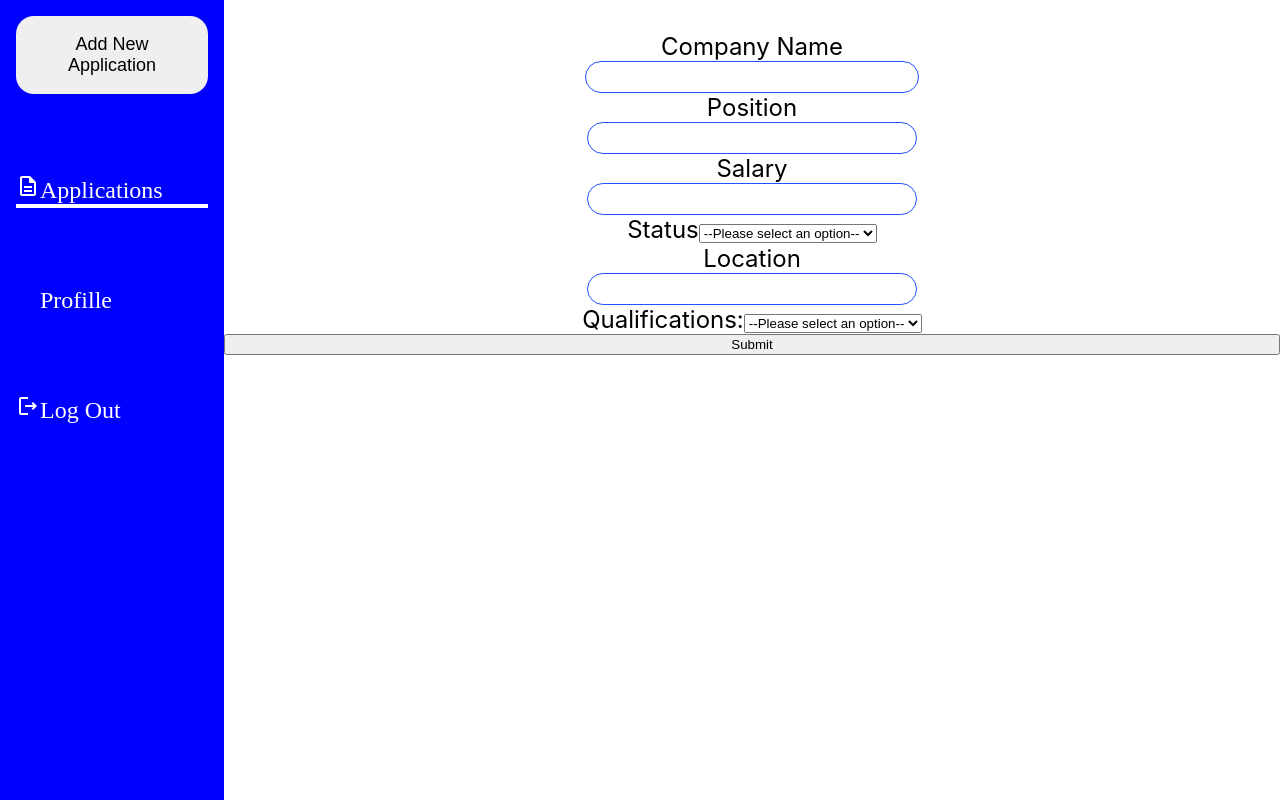
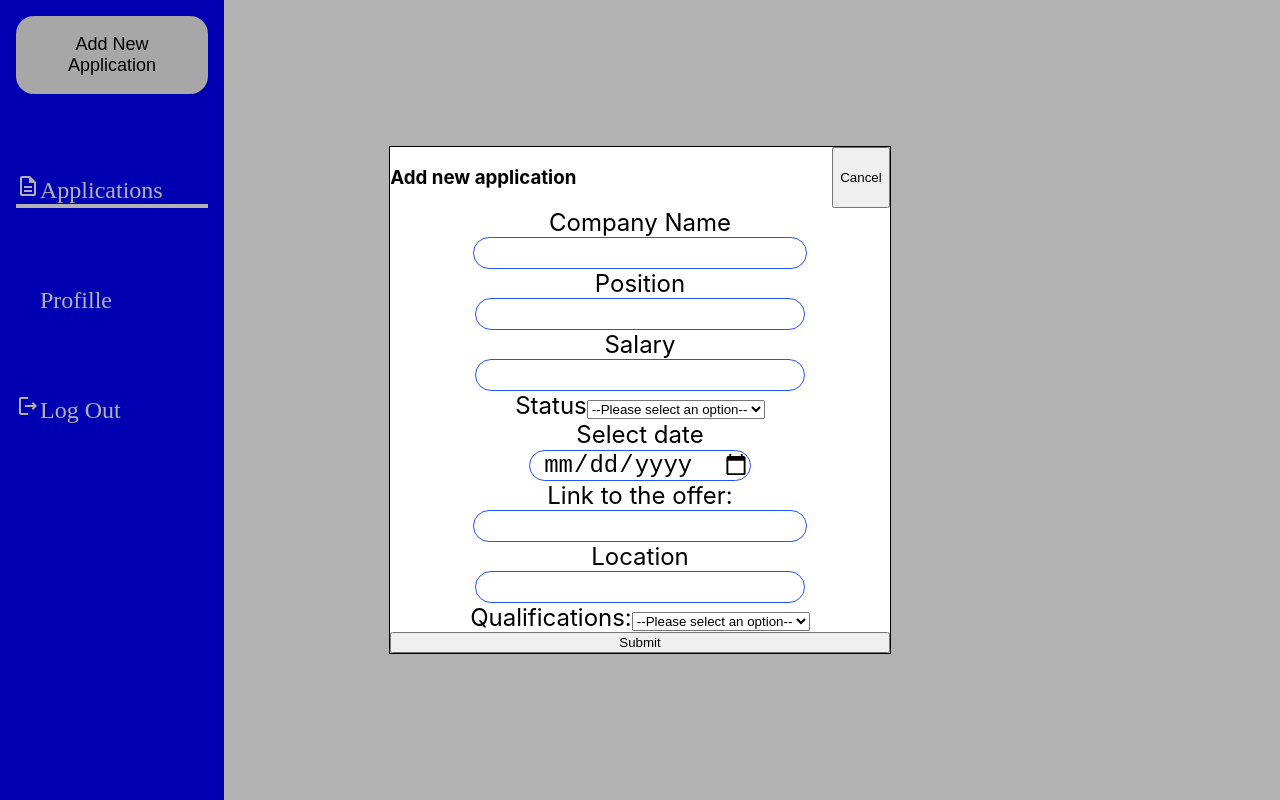
Before and after one commit to CrazyReborn/jhunt-client, a React (Create React App) app: page /dashboard/applications/new in a window 1280 px wide. Both pictures are taken after a click on the button "Add New Application". Built offline with nearby package versions, Linux system fonts and the light colour scheme; some icons are missing.

Commit message:
refactor: changed newApplicaitonForm component into a modal and render it with portal.

```diff
--- a/src/components/Applications/ApplicationDetailed.js
+++ b/src/components/Applications/ApplicationDetailed.js
@@ -54,33 +54,19 @@ export default function ApplicationDetailed() {
               {application.status}
             </p>
             <p>
-              {'Location: '}
-              {application.location}
-            </p>
-            <p>
-              {'Aggregator: '}
-              {application.aggregator}
-            </p>
-            <p>
-              {'Found on: '}
-              {typeof application.found_on === 'undefined'
+              {'Date: '}
+              {typeof application.date === 'undefined'
                 ? ''
-                : format(parseISO(application.found_on), 'yyyy-MM-dd')}
+                : format(parseISO(application.date), 'yyyy-MM-dd')}
             </p>
             <p>
               <a
-                href={application.job_link}
+                href={application.jobLink}
                 target="_blank"
                 rel="noreferrer"
               >
                 Job link
               </a>
-            </p>
-            <p>
-              {'Answers received: '}
-              {typeof application.answer_received === 'undefined'
-                ? ''
-                : format(parseISO(application.answer_received), 'yyyy-MM-dd')}
             </p>
             <p>
               {'Qualifications: '}
--- a/src/components/Applications/ApplicationUpdateForm.js
+++ b/src/components/Applications/ApplicationUpdateForm.js
@@ -10,12 +10,8 @@ export default function ApplicationUpdateForm(props) {
   const [salary, setSalary] = useState(application.salary);
   const [status, setStatus] = useState(application.status);
   const [location, setLocation] = useState(application.location);
-  const [aggregator, setAggregator] = useState(application.aggregator);
-  const [foundOn, setFoundOn] = useState(format(parseISO(application.found_on), 'yyyy-MM-dd'));
-  const [cvSentOn, setCvSentOn] = useState(format(parseISO(application.cv_sent_on), 'yyyy-MM-dd'));
-  const [cvPath, setCvPath] = useState(application.cv_path);
-  const [jobLink, setJobLink] = useState(application.job_link);
-  const [answerReceived, setAnswerReceived] = useState(format(parseISO(application.answer_received), 'yyyy-MM-dd'));
+  const [date, setDate] = useState(format(parseISO(application.date)));
+  const [jobLink, setJobLink] = useState(application.jobLink);
   const [qualificationsMet, setQualificationsMet] = useState(application.qualifications_met);
   const [errors, setErrors] = useState([]);
 
@@ -33,12 +29,7 @@ export default function ApplicationUpdateForm(props) {
         salary,
         status,
         location,
-        aggregator,
-        foundOn,
-        cvSentOn,
-        cvPath,
-        jobLink,
-        answerReceived,
+        date,
         qualificationsMet,
       }),
     }).then((res) => res.json())
@@ -76,38 +67,23 @@ export default function ApplicationUpdateForm(props) {
             <option value={null}>--Please select an option--</option>
             <option value="Application sent">Application sent</option>
             <option value="No answer">No answer</option>
-            <option value="Rejection">Rejection</option>
-            <option value="Upcoming interview">Upcoming interview</option>
+            <option value="No offer">No offer</option>
+            <option value="Phone call">Phone call</option>
+            <option value="Interview">Interview</option>
             <option value="Offered">Offered</option>
           </select>
+        </label>
+        <label htmlFor="date">
+          Select date
+          <input type="date" value={date} onChange={(e) => setDate(e.target.value)} />
         </label>
         <label htmlFor="location">
           Location
           <input type="text" id="location" value={location} onChange={(e) => setLocation(e.target.value)} />
         </label>
-        <label htmlFor="aggregator">
-          Aggregator
-          <input type="text" id="aggregator" value={aggregator} onChange={(e) => setAggregator(e.target.value)} />
-        </label>
-        <label htmlFor="foundOn">
-          Offer was found on:
-          <input type="date" id="foundOn" value={foundOn} onChange={(e) => setFoundOn(e.target.value)} />
-        </label>
-        <label htmlFor="cvSentOn">
-          CV was sent on:
-          <input type="date" id="cvSentOn" value={cvSentOn} onChange={(e) => setCvSentOn(e.target.value)} />
-        </label>
-        <label htmlFor="cvPath">
-          Upload CV
-          <input type="file" id="cvPath" value={cvPath} onChange={(e) => setCvPath(e.target.value)} />
-        </label>
         <label htmlFor="jobLink">
           Link to the offer:
           <input type="text" id="jobLink" value={jobLink} onChange={(e) => setJobLink(e.target.value)} />
-        </label>
-        <label htmlFor="answerReceivedOn">
-          Answer received on:
-          <input type="date" id="answerReceivedOn" value={answerReceived} onChange={(e) => setAnswerReceived(e.target.value)} />
         </label>
         <label htmlFor="qualificationsMet">
           Qualifications:
--- a/src/components/Applications/NewApplicationForm.js
+++ b/src/components/Applications/NewApplicationForm.js
@@ -1,16 +1,17 @@
 import React, { useState } from 'react';
-import { useNavigate } from 'react-router-dom';
+import ReactDOM from 'react-dom';
 import '../../styles/newApplicationForm.css';
 
-export default function NewApplicationForm() {
+export default function NewApplicationForm({ creatingNew, setCreatingNew }) {
   const [companyName, setCompanyName] = useState('');
   const [position, setPosition] = useState('');
   const [salary, setSalary] = useState('');
   const [status, setStatus] = useState('');
   const [location, setLocation] = useState('');
+  const [date, setDate] = useState('');
+  const [jobLink, setJobLink] = useState('');
   const [qualificationsMet, setQualificationsMet] = useState('');
   const [errors, setErrors] = useState([]);
-  const navigation = useNavigate();
 
   const onSubmit = (e) => {
     e.preventDefault();
@@ -26,6 +27,8 @@ export default function NewApplicationForm() {
         salary,
         status,
         location,
+        date,
+        jobLink,
         qualificationsMet,
       }),
     }).then((res) => res.json())
@@ -33,14 +36,19 @@ export default function NewApplicationForm() {
         console.log(json.msg, json.err);
         if (typeof json.msg === 'undefined') {
           setErrors(json.err.errors);
-        } else navigation('/dashboard/applications');
+        } else setCreatingNew(false);
       })
       .catch((err) => setErrors(err));
   };
 
-  return (
-    <>
-      <form className="newApplication" onSubmit={(e) => onSubmit(e)}>
+  if (!creatingNew) return null;
+  return ReactDOM.createPortal(
+    <div className="new-application-container">
+      <form className="new-application" onSubmit={(e) => onSubmit(e)}>
+        <div className="sub-container">
+          <h3>Add new application</h3>
+          <button type="button" onClick={() => setCreatingNew(false)}>Cancel</button>
+        </div>
         <label htmlFor="companyName">
           Company Name
           <input type="text" id="companyName" value={companyName} onChange={(e) => setCompanyName(e.target.value)} />
@@ -64,6 +72,14 @@ export default function NewApplicationForm() {
             <option value="Interview">Interview</option>
             <option value="Offered">Offered</option>
           </select>
+        </label>
+        <label htmlFor="date">
+          Select date
+          <input type="date" value={date} onChange={(e) => setDate(e.target.value)} />
+        </label>
+        <label htmlFor="jobLink">
+          Link to the offer:
+          <input type="text" id="jobLink" value={jobLink} onChange={(e) => setJobLink(e.target.value)} />
         </label>
         <label htmlFor="location">
           Location
@@ -89,6 +105,7 @@ export default function NewApplicationForm() {
           </div>
         )
         : ''}
-    </>
+    </div>,
+    document.getElementById('portal'),
   );
 }
--- a/src/components/Navbar.js
+++ b/src/components/Navbar.js
@@ -1,18 +1,17 @@
-import React from 'react';
-import { NavLink, useNavigate } from 'react-router-dom';
+import React, { useState } from 'react';
+import { NavLink } from 'react-router-dom';
 import { ReactComponent as ApplicationsLogo } from '../images/description_black_24dp.svg';
 import { ReactComponent as ProfileLogo } from '../images/manage_accounts_black_24dp.svg';
 import { ReactComponent as LogoutLogo } from '../images/logout_black_24dp.svg';
 import '../styles/Navbar.css';
+import NewApplicationForm from './Applications/NewApplicationForm';
 
 export default function Navbar() {
-  const navigate = useNavigate();
-  const onClickAddNew = () => {
-    navigate('/dashboard/applications/new');
-  };
+  const [creatingNew, setCreatingNew] = useState(false);
   return (
+    <>
       <nav>
-      <button type="button" className="btn-action" onClick={() => onClickAddNew()}>Add New Application</button>
+        <button type="button" className="btn-action" onClick={() => setCreatingNew(true)}>Add New Application</button>
         <ul>
           <li>
             <NavLink to="/dashboard/applications">
@@ -34,5 +33,7 @@ export default function Navbar() {
           </li>
         </ul>
       </nav>
+      <NewApplicationForm creatingNew={creatingNew} setCreatingNew={setCreatingNew} />
+    </>
   );
 }
--- a/src/styles/newApplicationForm.css
+++ b/src/styles/newApplicationForm.css
@@ -1,4 +1,26 @@
-.newApplication {
+.new-application-container {
+  position: fixed;
+  display: flex;
+  justify-content: center;
+  top: 0;
+  right: 0;
+  left: 0;
+  bottom: 0;
+  background-color: rgba(0, 0, 0, 0.3);
+  z-index: 1000;
+}
+
+.new-application {
   display: flex;
   flex-direction: column;
+  margin: auto 0 auto;
+  width: fit-content;
+  height: fit-content;
+  background-color: white;
+  border: 1px solid black;
 }
+
+.sub-container {
+  display: flex;
+  justify-content: space-between;
+}
```
Lines whose indentation alone changed are shown as unchanged.
